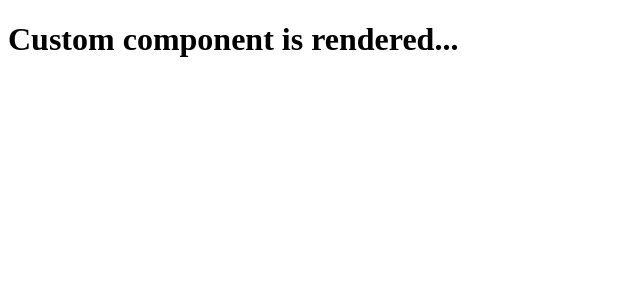
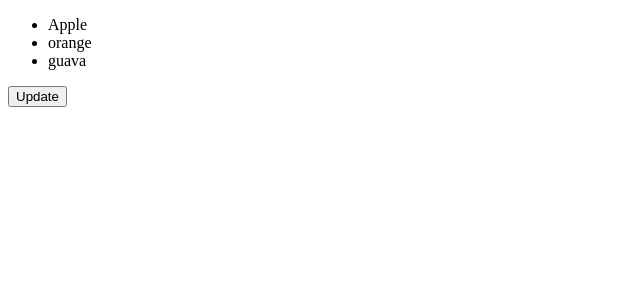
Before and after one commit to saurav-95-dev/React-Redux-CRUD, a React (Vite) app: page / in a window 1280 px wide. Shown: the top 300 px of the page, without its empty margins (0-640 px from the left). Built offline with nearby package versions, Linux system fonts and the light colour scheme.

Commit message:
Immutability in state(with arrays)

```diff
--- a/src/App.jsx
+++ b/src/App.jsx
@@ -1,19 +1,29 @@
-//useEffect;
-import React from "react"
-import MyComponent from "./components/MyComponent"
-import { useState , useEffect } from "react"
+//Immutaility in state (Arrays):
+
+import { useState } from "react"
 
 export default function App() {
 
-  useEffect(() => {
-     console.log("useEffect is running .. ")
-  } , [])
+  const [item, setItem] = useState(["Apple", "orange", "guava"]);
 
-  console.log("App component is rendered .. ")
+  function handleUpdate() {
+    console.log("handleUpdate function is running .. ")
+    //item.push("new item"); //Directly changing the array
+    setItem([...item, "new Item"]);
+  }
+
   return (
     <>
-      <MyComponent/>
+
+      <ul>
+        {
+          item.map((fruits , index) => {
+            return <li key={index}>{ fruits}</li>
+          })
+        }
+      </ul>
+      <button onClick={handleUpdate}>Update</button>
+
     </>
-
   )
 }
--- a/src/components/MyComponent.jsx
+++ b/src/components/MyComponent.jsx
@@ -1,10 +1,22 @@
 
-
+import React from "react";
+import { useState , useEffect } from "react";
 
 export default function MyComponent() {
+    const [count, setCount] = useState(0);
+
+    useEffect(() => {
+      console.log(`Effect runs for count = ${count}`);
+
+      return () => {
+        console.log(`Cleanup runs for count = ${count}`);
+      };
+    }, [count]);
+
     return (
-        <div>
-            <h1>Custom component is rendered...</h1>
-        </div>
-    )
-}
+      <>
+        <h2>Count: {count}</h2>
+        <button onClick={() => setCount(count + 1)}>Increment</button>
+      </>
+    );
+  }
```
